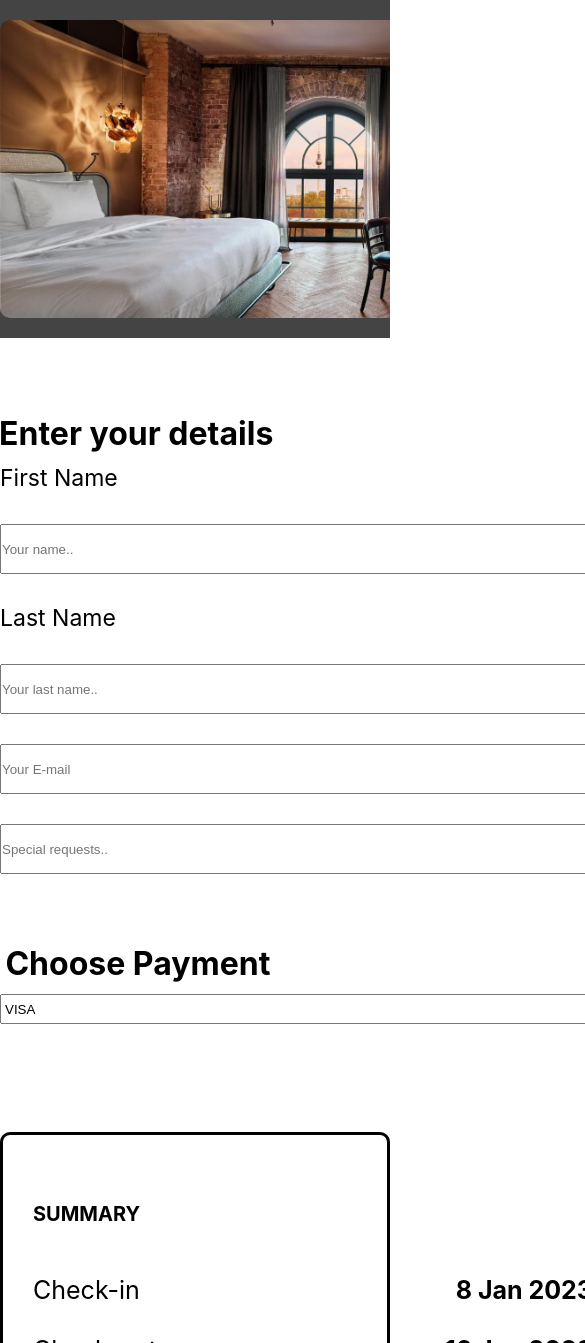
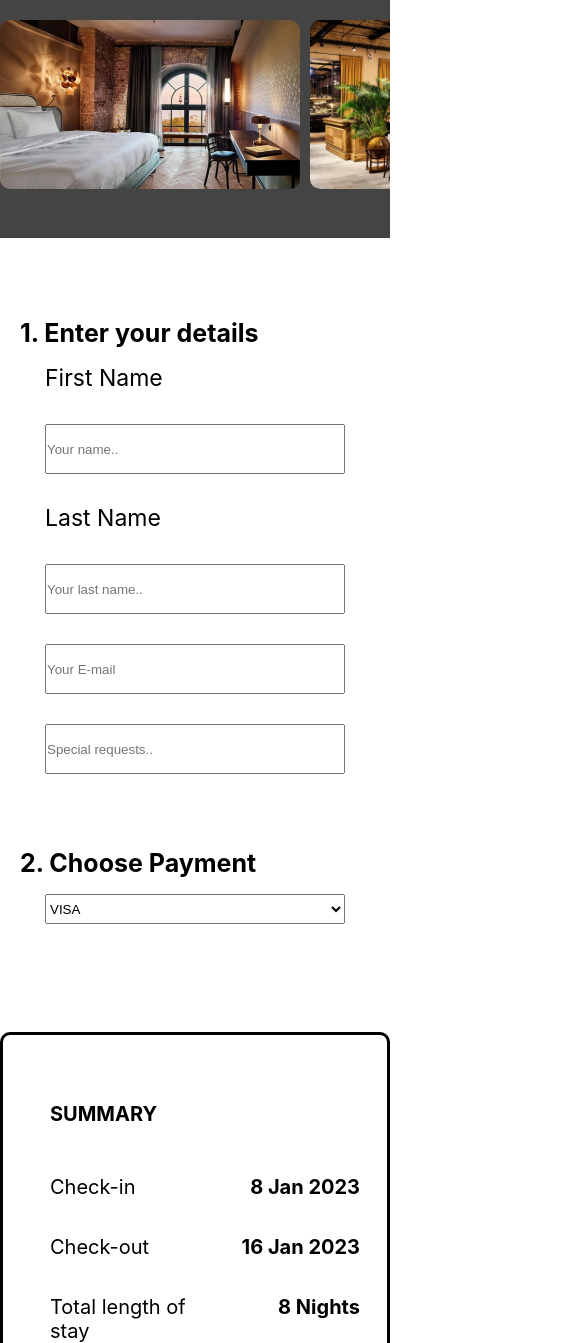
Before and after one commit to ju-nmd2022/wuid-project-group-3, a plain HTML site: page final-page.html in a window 390 px wide. Shown: the part 657-2000 px from the top of the page, 585 px wide, since content can reach past the window. Drawn offline with Linux system fonts and the light colour scheme; a web font is replaced by a local one.

Commit message:
from mail final css

```diff
--- a/finalpage.css
+++ b/finalpage.css
@@ -753,3 +753,50 @@ a {
     max-width: 650px;
   }
 }
+
+@media (max-width: 800px) {
+  .text1,.itext-1,.itext-2 {
+    max-width: 300px;
+    font-size: 25px;
+  }
+  .image-scroller {
+    grid-template-columns: 300px 300px 300px 300px 300px;
+    grid-template-rows: 200px;
+  }
+  .Cityscapes {
+    max-width: 300px;
+  }
+  .inpute {
+    max-width: 300px;
+    grid-template-columns: 300px;
+  }
+  .s{
+    grid-template-columns:  150px 150px;
+    max-width: 350px;
+  }
+  .Stext-1,
+  .Stext-2,
+  .Stext-3,
+  .Stext-6,
+  .Stext-7,
+  .Stext-8,
+  .Stext-9,
+  .date-1,
+  .date-2,
+  .date-3,
+  .slink,
+  .price1,
+  .price2,
+  .price3,
+  .Stext-11,
+  .Stext-12,
+  .Stext-13,
+  .Stext-14,
+  .Stext-10,
+  .Stext-5{
+    font-size: 20px;
+  }
+  #bnt{
+    font-size: 10px;
+  }
+}
```
